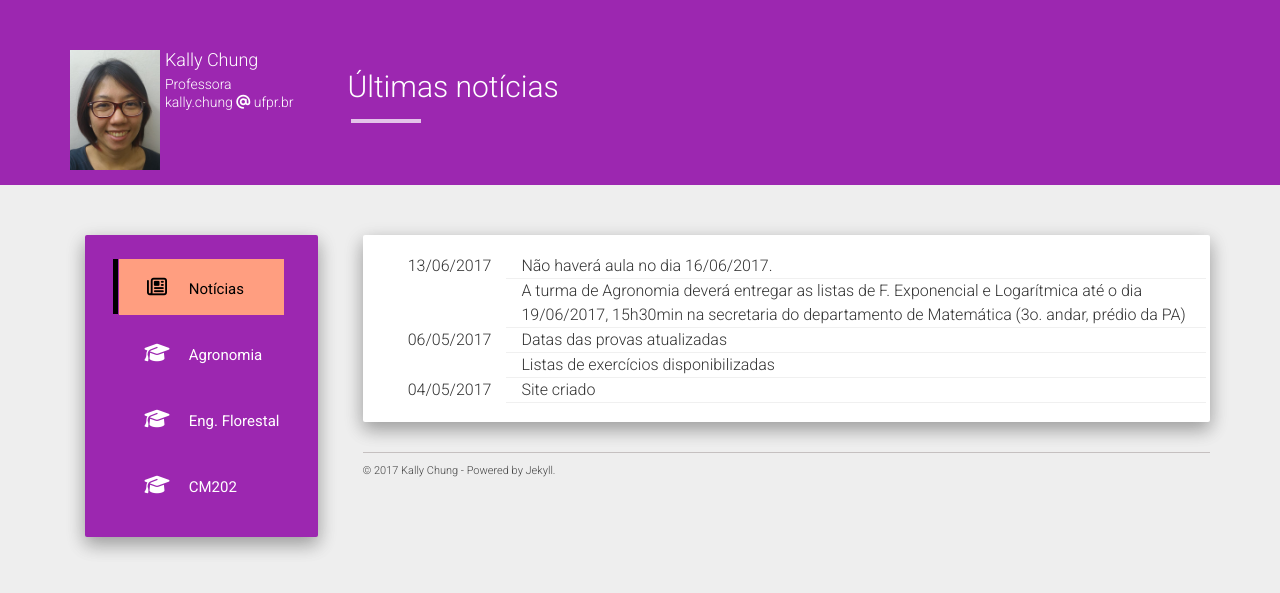
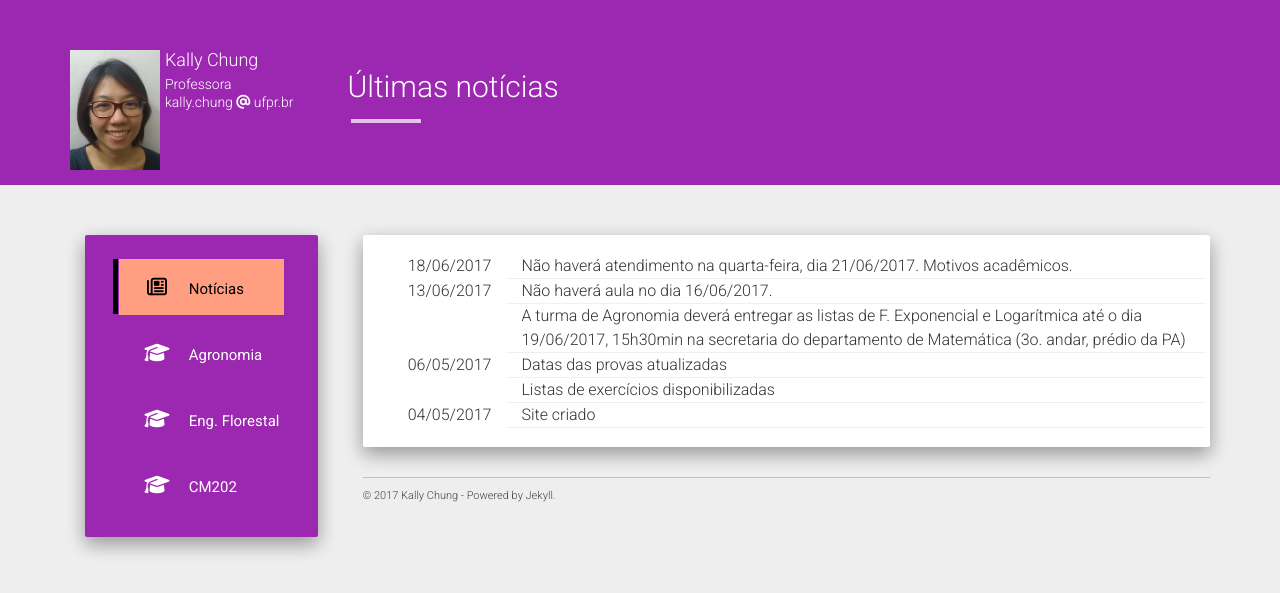
Before and after one commit to chunggnuhc/chunggnuhc.github.io, a Jekyll site: the page built from index.html, in a window 1280 px wide. Shown: the top 593 px of the page. Built offline with Jekyll 4.4.1, drawn with Linux system fonts in a browser that asks for light colours; nearby versions of some CDN libraries.

Commit message:
Horário de atendimento 21062017 cancelado.

```diff
--- a/_data/noticias.yml
+++ b/_data/noticias.yml
@@ -1,3 +1,5 @@
+- data: 2017-06-18
+  noticia: "Não haverá atendimento na quarta-feira, dia 21/06/2017. Motivos acadêmicos."
 - data: 2017-06-13
   noticia: "A turma de Agronomia deverá entregar as listas de F. Exponencial e Logarítmica até o dia 19/06/2017, 15h30min na secretaria do departamento de Matemática (3o. andar, prédio da PA)"
 - data: 2017-06-13
```
